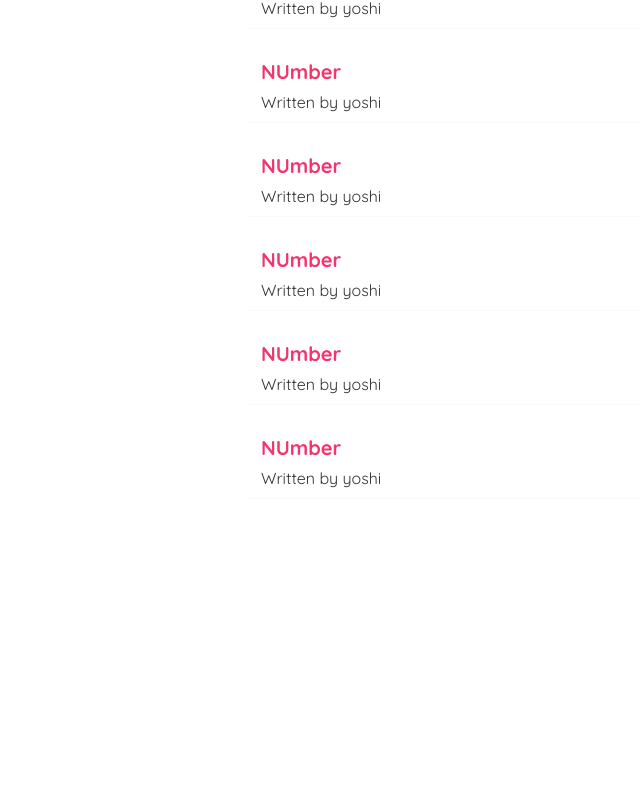
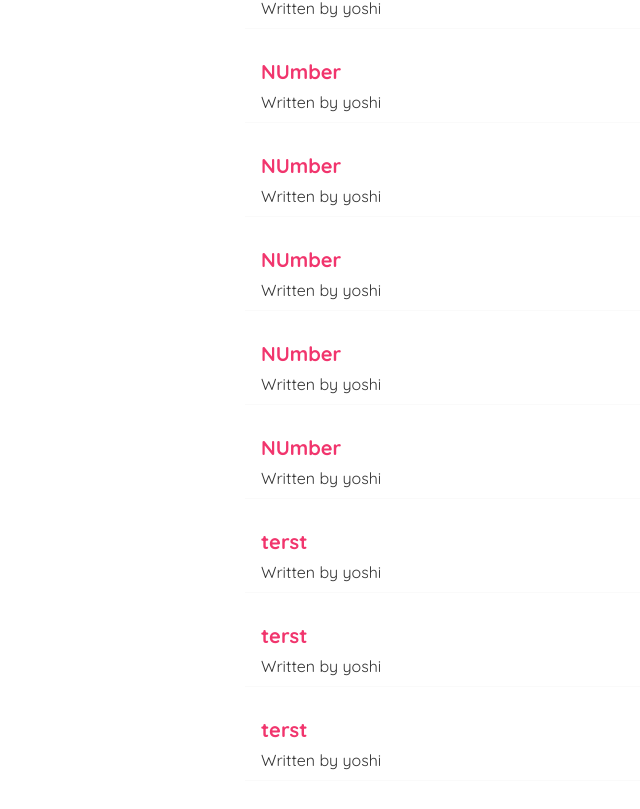
Before and after one commit to Iancahn/littleachievers, a React (Create React App) app: page / in a window 1280 px wide. Shown: the part 1606-2415 px from the top of the page, without its empty margins (95-735 px from the left). Before the commit the page ends 2185 px from the top, so only its background shows below. Built offline with nearby package versions, Linux system fonts and the light colour scheme; data requests are answered from the project's data file.

Commit message:
Added Redirect after Blog Submission
useNavigate used to redirect to home page after successful blog submisssion.

```diff
--- a/data/db.json
+++ b/data/db.json
@@ -125,6 +125,24 @@
       "body": "Two",
       "author": "yoshi",
       "id": 21
+    },
+    {
+      "title": "terst",
+      "body": "tsere",
+      "author": "yoshi",
+      "id": 22
+    },
+    {
+      "title": "terst",
+      "body": "tsere",
+      "author": "yoshi",
+      "id": 23
+    },
+    {
+      "title": "terst",
+      "body": "tsere",
+      "author": "yoshi",
+      "id": 24
     }
   ]
 }
--- a/src/components/forms.jsx
+++ b/src/components/forms.jsx
@@ -1,10 +1,12 @@
 import React, { useState } from 'react';
+import { useNavigate } from 'react-router-dom';
 
 function Forms() {
     const [title, setTitle] = useState('');
     const [body, setBody] = useState('');
     const [author, setAuthor] = useState('mario');
     const [isPending, setIsPending] = useState(false);
+    const navigate = useNavigate();
 
     // event Handlers
 
@@ -22,6 +24,7 @@ function Forms() {
         }).then(() => {
             console.log("new blog added");
             setIsPending(false);
+            navigate(-1);
         })
     }
 
```
